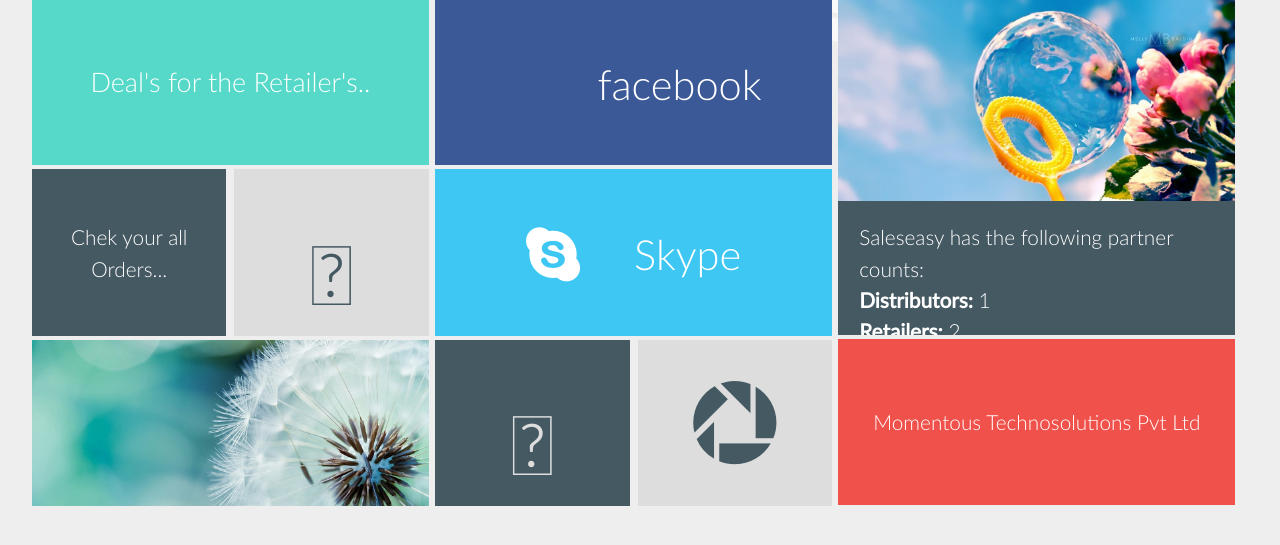
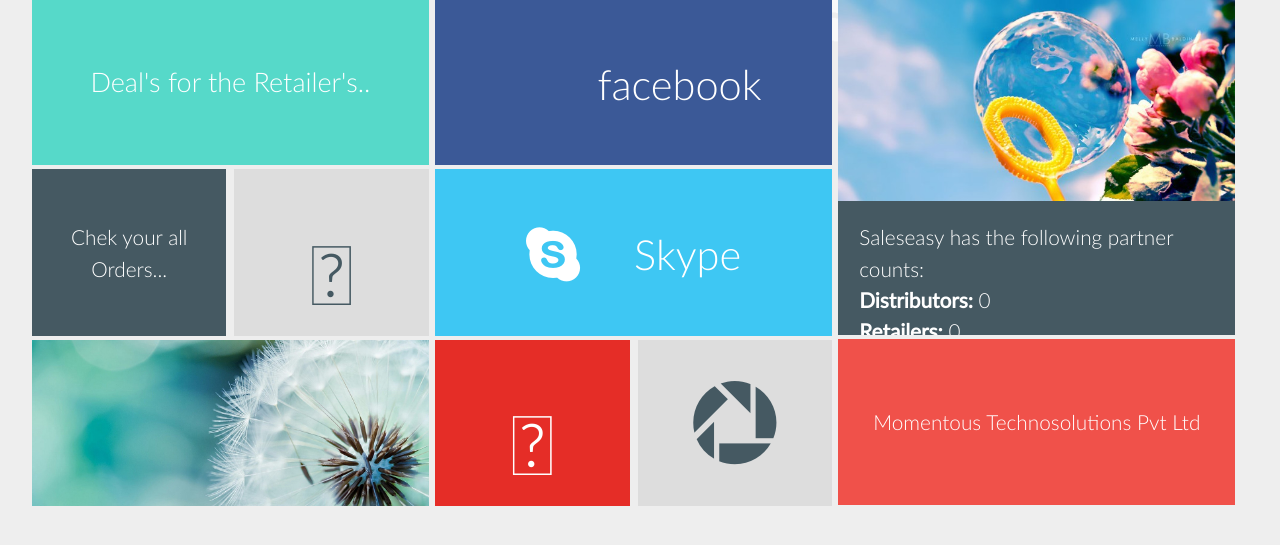
Before and after one commit to jignesh4git/momentous-test, a Django app: page / in a window 1280 px wide. Shown: the part 89-634 px from the top of the page. Run offline with Django 3.2, Linux system fonts and the light colour scheme; data comes from the database, SQL or seed files in the repository; data that the repository does not hold is empty; some libraries are stand-ins or nearby versions.

Commit message:
index view update

```diff
--- a/home/static/home/css/demo-styles.css
+++ b/home/static/home/css/demo-styles.css
@@ -828,8 +828,8 @@ header a {
   color: #ddd;
 }
 .rotate3dX .front {
-  background-color: #455962;
-  color: #ddd
+  background-color: #e52d27;
+  color: #fff;
 }
 .rotate3dY .front {
   background-color: #ddd;
@@ -837,8 +837,8 @@ header a {
 }
 
 .faces .back {
-  background-color: #455962;
-  color: #ddd
+  background-color: #e52d27;
+  color: #fff;
 }
 
 .front span {
```
Also changed, not shown: momentous/settings.py (+14 -3 lines).
